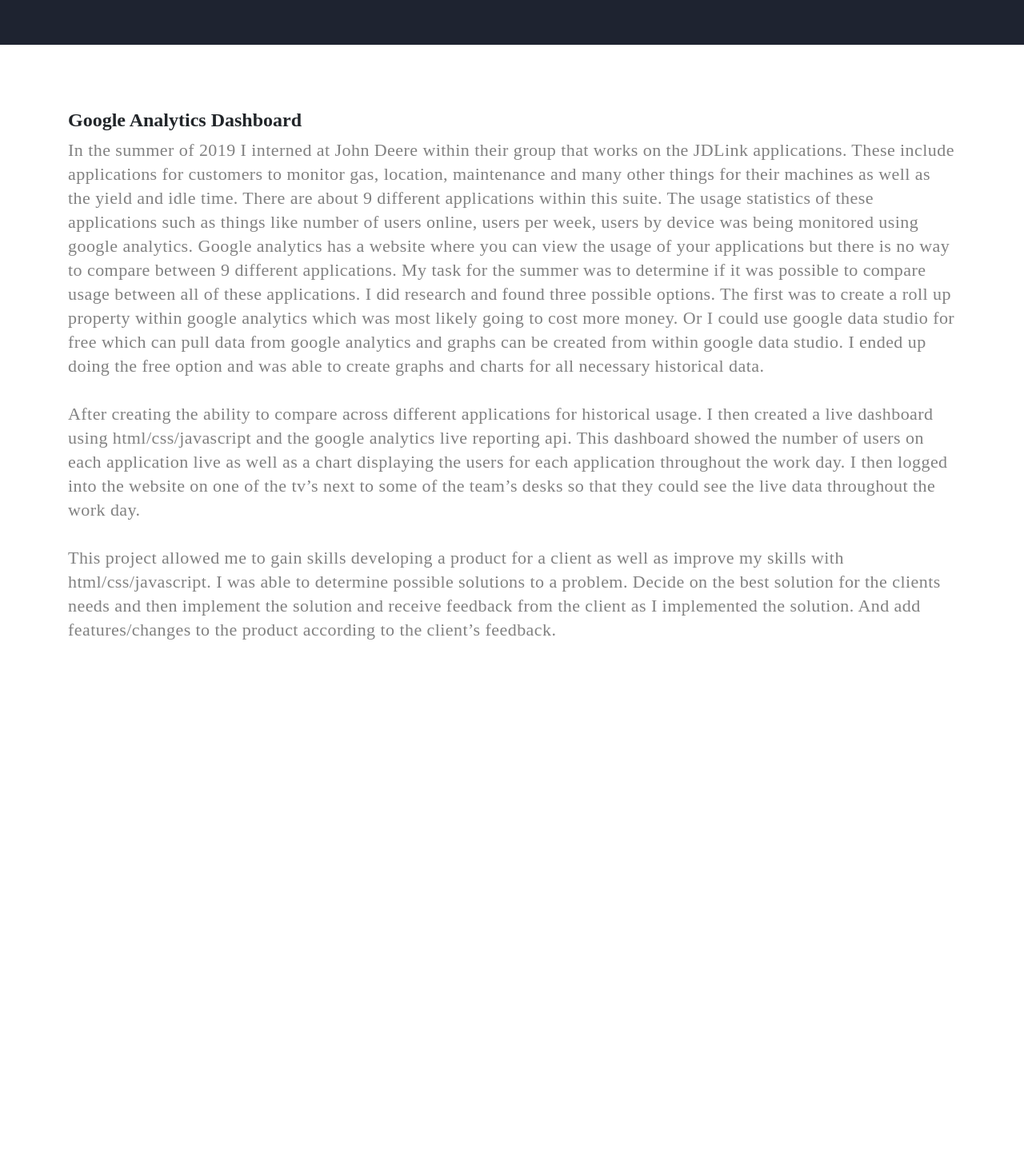
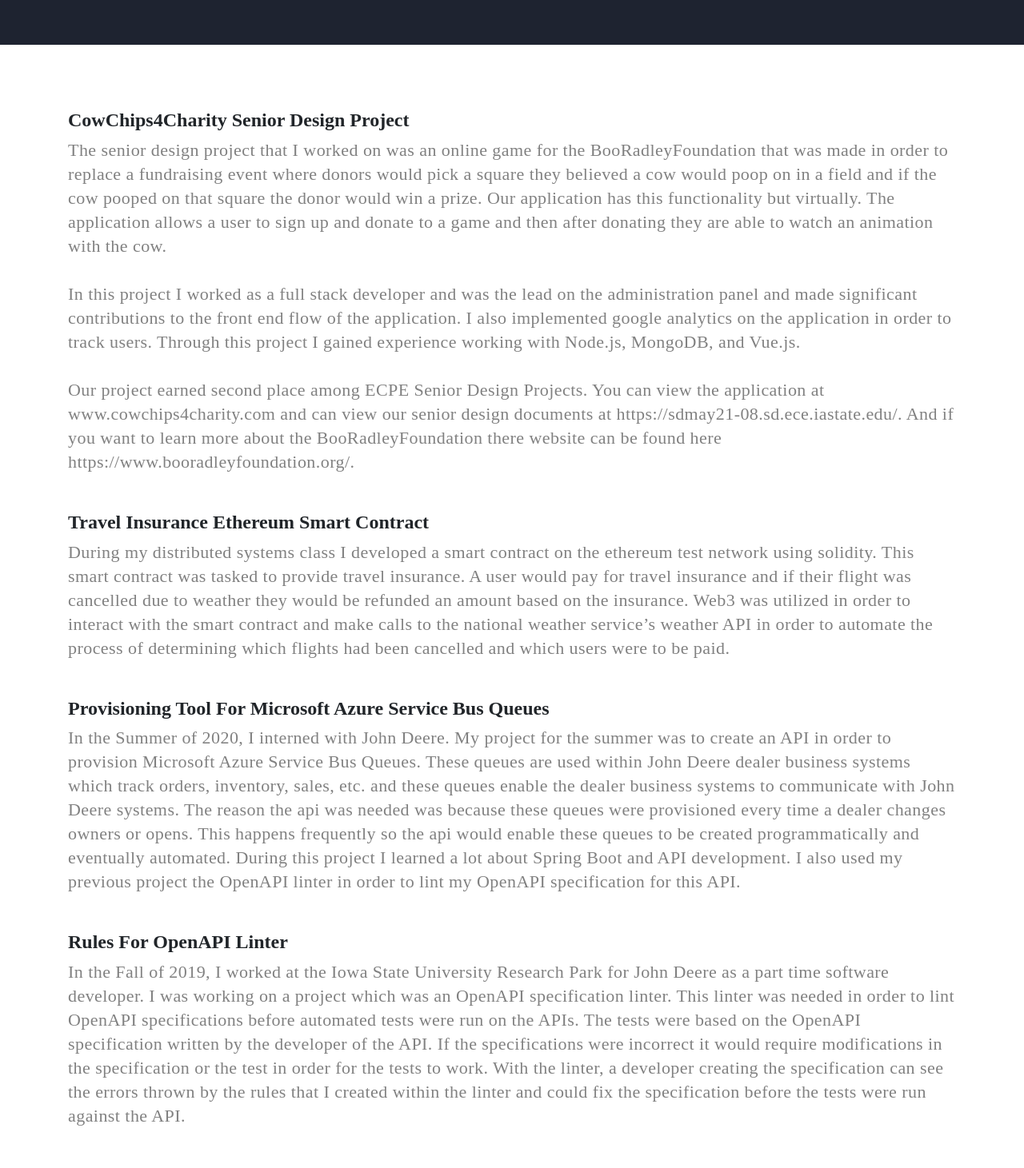
Before and after one commit to jschuckm/jaredschuckman.com, a React (Create React App) app: page /projects in a window 1280 px wide. Shown: the part 200-1661 px from the top of the page at 80% size. Before the commit the page ends 1019 px from the top, so only its background shows below. Built offline with nearby package versions, Linux system fonts and the light colour scheme; the HTML template or start-up script is replaced by a standard one.

Commit message:
updated information

```diff
--- a/src/components/About.js
+++ b/src/components/About.js
@@ -14,9 +14,8 @@
                 <Row>
                     <Col>
                         <p style={{fontFamily:"Montserrat",fontWeight:"300",letterSpacing:"0.02em",color:"#818181",fontSize:"22px",lineHeight:"30px",textAlign:"left"}}>
-                          I am currently a senior at Iowa State University graduating in spring of 2021 with a major in Computer Engineering. I am planning to attend graduate school after graduating. I am interested in machine learning, natural language processing, blockchain and cybersecurity. I also enjoy cycling, running, and music.<br />
+                          I graduated with a Bachelor of Science in Computer Engineering from Iowa State University in Spring of 2021. I was originally planning to attend graduate school Fall 2021 and Spring 2022 which is why I was interning at John Deere over the summer of 2021. I am now not planning to go back in the fall for graduate school and am seeking a full-time position as a software engineer. I am interested in web development, machine learning, blockchain and cybersecurity. I also enjoy cycling, running, and disc golf.
                           <br />
-                          My career goals after graduating are to obtain a full time position as a software engineer working with blockchain, machine learning, or embedded systems.
                         </p>
                         <a href={Resume}>Download Resume</a>
                     </Col>
--- a/src/components/Projects.js
+++ b/src/components/Projects.js
@@ -10,14 +10,46 @@
             <Container style={{display:"flex",justifyContent:"center",flexDirection: "column", marginTop:"5em",textAlign:"left"}}>
                 <Row>
                     <Col>
+                        <h2 style={{fontFamily:"Montserrat",fontWeight:"700",letterSpacing:"0px",fontSize:"x-large"}}>CowChips4Charity Senior Design Project</h2>
+                        <p style={{fontFamily:"Montserrat",fontWeight:"300",letterSpacing:"0.02em",color:"#818181",fontSize:"22px",lineHeight:"30px",textAlign:"left"}}>
+                            The senior design project that I worked on was an online game for the BooRadleyFoundation that was made in order to replace a fundraising event where donors would pick a square they believed a cow would poop on in a field and if the cow pooped on that square the donor would win a prize. Our application has this functionality but virtually. The application allows a user to sign up and donate to a game and then after donating they are able to watch an animation with the cow.
+                            <br /><br />
+                            In this project I worked as a full stack developer and was the lead on the administration panel and made significant contributions to the front end flow of the application. I also implemented google analytics on the application in order to track users. Through this project I gained experience working with Node.js, MongoDB, and Vue.js.
+                            <br /><br />
+                            Our project earned second place among ECPE Senior Design Projects. You can view the application at www.cowchips4charity.com and can view our senior design documents at https://sdmay21-08.sd.ece.iastate.edu/.  And if you want to learn more about the BooRadleyFoundation there website can be found here https://www.booradleyfoundation.org/.
+                            <br /><br />
+                        </p>
+
+                        <h2 style={{fontFamily:"Montserrat",fontWeight:"700",letterSpacing:"0px",fontSize:"x-large"}}>Travel Insurance Ethereum Smart Contract</h2>
+                        <p style={{fontFamily:"Montserrat",fontWeight:"300",letterSpacing:"0.02em",color:"#818181",fontSize:"22px",lineHeight:"30px",textAlign:"left"}}>
+                            During my distributed systems class I developed a smart contract on the ethereum test network using solidity. This smart contract was tasked to provide travel insurance. A user would pay for travel insurance and if their flight was cancelled due to weather they would be refunded an amount based on the insurance. Web3 was utilized in order to interact with the smart contract and make calls to the national weather service’s weather API in order to automate the process of determining which flights had been cancelled and which users were to be paid.
+                            <br /><br />
+                        </p>
+
+                        <h2 style={{fontFamily:"Montserrat",fontWeight:"700",letterSpacing:"0px",fontSize:"x-large"}}>Provisioning Tool For Microsoft Azure Service Bus Queues</h2>
+                        <p style={{fontFamily:"Montserrat",fontWeight:"300",letterSpacing:"0.02em",color:"#818181",fontSize:"22px",lineHeight:"30px",textAlign:"left"}}>
+                            In the Summer of 2020, I interned with John Deere. My project for the summer was to create an API in order to provision Microsoft Azure Service Bus Queues. These queues are used within John Deere dealer business systems which track orders, inventory, sales, etc. and these queues enable the dealer business systems to communicate with John Deere systems. The reason the api was needed was because these queues were provisioned every time a dealer changes owners or opens. This happens frequently so the api would enable these queues to be created programmatically and eventually automated. During this project I learned a lot about Spring Boot and API development. I also used my previous project the OpenAPI linter in order to lint my OpenAPI specification for this API.
+                            <br /><br />
+                        </p>
+
+                        <h2 style={{fontFamily:"Montserrat",fontWeight:"700",letterSpacing:"0px",fontSize:"x-large"}}>Rules For OpenAPI Linter</h2>
+                        <p style={{fontFamily:"Montserrat",fontWeight:"300",letterSpacing:"0.02em",color:"#818181",fontSize:"22px",lineHeight:"30px",textAlign:"left"}}>
+                            In the Fall of 2019, I worked at the Iowa State University Research Park for John Deere as a part time software developer. I was working on a project which was an OpenAPI specification linter. This linter was needed in order to lint OpenAPI specifications before automated tests were run on the APIs. The tests were based on the OpenAPI specification written by the developer of the API. If the specifications were incorrect it would require modifications in the specification or the test in order for the tests to work. With the linter, a developer creating the specification can see the errors thrown by the rules that I created within the linter and could fix the specification before the tests were run against the API.
+                            <br /><br />
+                        </p>
+
                         <h2 style={{fontFamily:"Montserrat",fontWeight:"700",letterSpacing:"0px",fontSize:"x-large"}}>Google Analytics Dashboard</h2>
                         <p style={{fontFamily:"Montserrat",fontWeight:"300",letterSpacing:"0.02em",color:"#818181",fontSize:"22px",lineHeight:"30px",textAlign:"left"}}>
-                        In the summer of 2019 I interned at John Deere within their group that works on the JDLink applications. These include applications for customers to monitor gas, location, maintenance and many other things for their machines as well as the yield and idle time. There are about 9 different applications within this suite. The usage statistics of these applications such as things like number of users online, users per week, users by device was being monitored using google analytics. Google analytics has a website where you can view the usage of your applications but there is no way to compare between 9 different applications. My task for the summer was to determine if it was possible to compare usage between all of these applications.
-I did research and found three possible options. The first was to create a roll up property within google analytics which was most likely going to cost more money. Or I could use google data studio for free which can pull data from google analytics and graphs can be created from within google data studio. I ended up doing the free option and was able to create graphs and charts for all necessary historical data.<br /><br />
-After creating the ability to compare across different applications for historical usage. I then created a live dashboard using html/css/javascript and the google analytics live reporting api. This dashboard showed the number of users on each application live as well as a chart displaying the users for each application throughout the work day. I then logged into the website on one of the tv’s next to some of the team’s desks so that they could see the live data throughout the work day.<br /><br />
-
-This project allowed me to gain skills developing a product for a client as well as improve my skills with html/css/javascript. I was able to determine possible solutions to a problem. Decide on the best solution for the clients needs and then implement the solution and receive feedback from the client as I implemented the solution. And add features/changes to the product according to the client’s feedback. </p>
-                    </Col>
+                            In the summer of 2019, I interned at John Deere within a team working on JDLink applications. These include applications for customers to monitor gas, location, maintenance and many other things for their machines as well as the yield and idle time. There are about 9 different applications within this suite. The usage statistics of these applications such as things like number of users online, users per week, users by device were being monitored using Google Analytics. Google Analytics has a website where you can view the usage of your applications but there is no way to compare between 9 different applications. My task for the summer was to determine if it was possible to compare usage between all of these applications.
+                            <br /><br />
+                            I did research and found three possible options. The first was to create a roll up property within Google Analytics which was going to cost more money. Or I could use Google Data Studio for free which can pull data from google analytics and graphs can be created from within Google Data Studio. I ended up doing the free option and was able to create graphs and charts for all necessary historical data.
+                            <br /><br />
+                            After creating the ability to compare across different applications for historical usage. I then created a live dashboard using html/css/javascript and the Google Analytics live reporting api. This dashboard showed the number of users on each application live as well as a chart displaying the users for each application throughout the work day. I then logged into the website on one of the tv’s next to some of the team’s desks so that they could see the live data throughout the work day.
+                            <br /><br />
+                            This project allowed me to gain skills developing a product for a client as well as improve my skills with html/css/javascript. I was able to determine possible solutions to a problem. Decide on the best solution for the clients needs and then implement the solution and receive feedback from the client as I implemented the solution. And add features/changes to the product according to the client’s feedback.
+                            <br /><br />
+                        </p>
+                   </Col>
                 </Row>
             </Container>
         </div>
```
Also changed, not shown: 1 other file (tests, documents, lock files or other folders).
